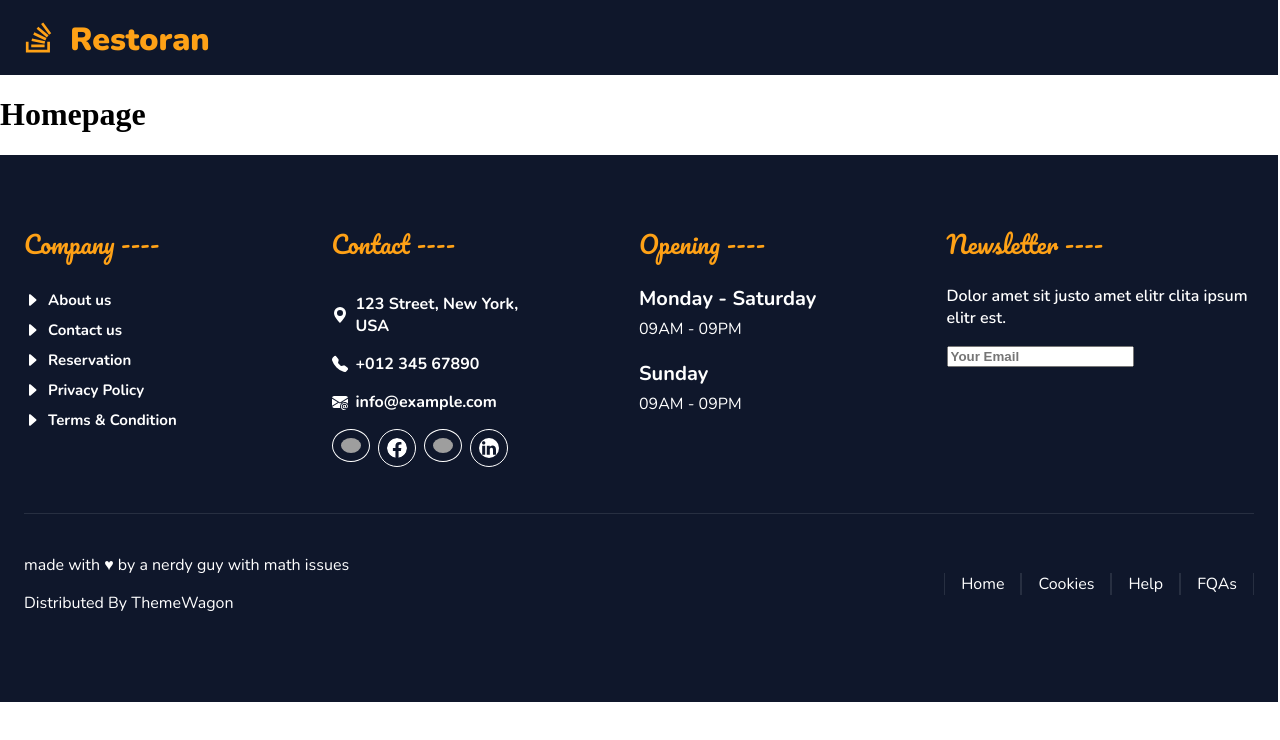
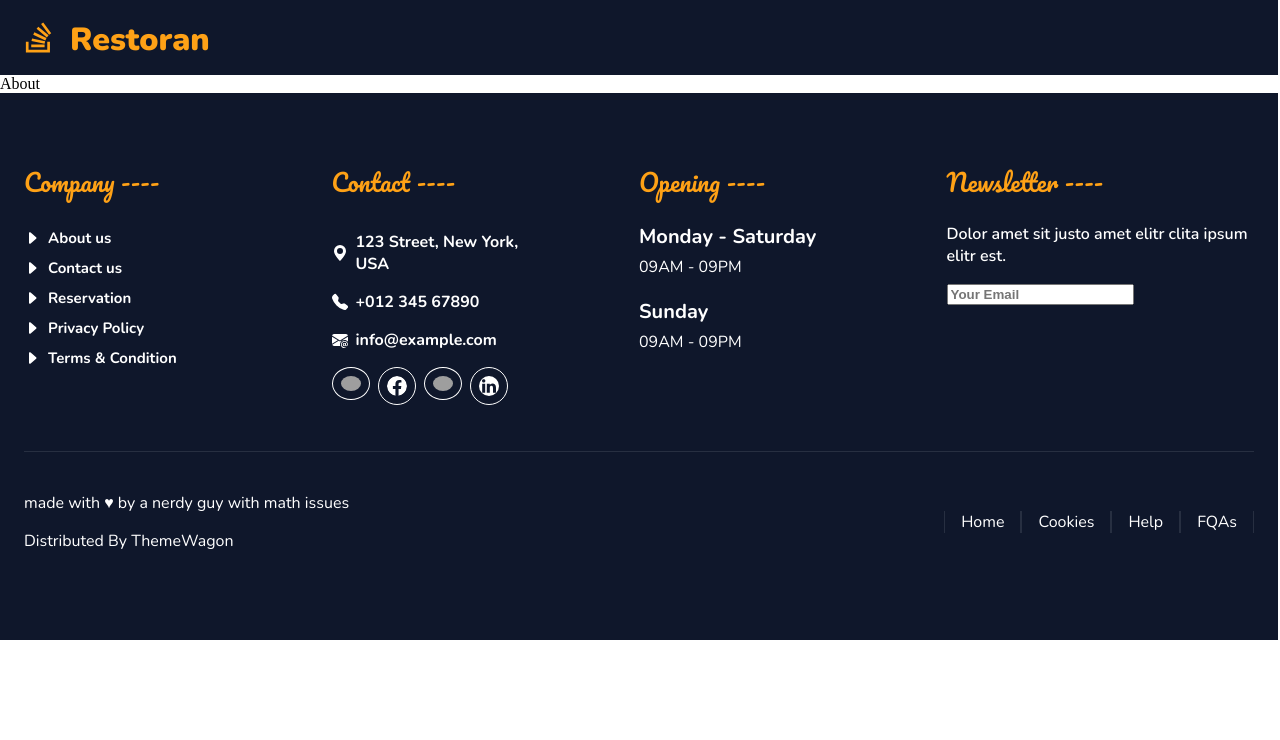
Before and after one commit to marcospinelli7/dojo-exercise-restaurant, a React (Create React App) app: page /about in a window 1280 px wide. Shown: the top 740 px of the page. Built offline with nearby package versions, Linux system fonts and the light colour scheme; grey boxes are pictures that could not be loaded; the HTML template or start-up script is replaced by a standard one.

Commit message:
Set up navigation routes, Create Homepage and About Page, PageLayout updated

```diff
--- a/src/App.js
+++ b/src/App.js
@@ -1,15 +1,24 @@
 import React from "react";
+import { BrowserRouter, Routes, Route } from "react-router-dom";
+
 //components
 import { PageLayout } from "./components";
-
+//pages
+import { About, Homepage } from "./pages";
 
 function App() {
   return (
-    <div className="App">
-      <PageLayout>
-        <h1>Homepage</h1>
-      </PageLayout>
-    </div>
+    <BrowserRouter>
+      <Routes>
+        <Route path="/" element={<PageLayout />}>
+        <Route index element={<Homepage />} />
+        <Route path="/about" element={<About />} />
+          {/* <Route path="blogs" element={<Blogs />} />
+          <Route path="contact" element={<Contact />} /> */}
+          {/* <Route path="*" element={<NoPage />} /> */}
+        </Route>
+      </Routes>
+    </BrowserRouter>
   );
 }
 
--- a/src/components/PageLayout/PageLayout.jsx
+++ b/src/components/PageLayout/PageLayout.jsx
@@ -2,13 +2,15 @@ import React from 'react'
 //components
 import Navbar from '../Navbar/Navbar';
 import Footer from '../Footer/Footer';
+import { Outlet } from 'react-router-dom';
 //style
 
-const PageLayout = ({ children }) => {
+const PageLayout = () => {
   return (
     <>
       <Navbar />
-      {children}
+      {/* for children elements between the navbar and footer */}
+      <Outlet />
       <Footer />
     </>
   )
--- /dev/null
+++ b/src/pages/About/About.jsx
@@ -0,0 +1,9 @@
+import React from 'react'
+
+const About = () => {
+  return (
+    <div>About</div>
+  )
+}
+
+export default About
--- /dev/null
+++ b/src/pages/Homepage/Homepage.jsx
@@ -0,0 +1,13 @@
+import React from 'react';
+import { Link } from 'react-router-dom';
+
+const Homepage = () => {
+  return (
+    <>
+        <h1>TEST</h1>
+        <Link to="/about">LINK</Link>
+    </>
+  )
+}
+
+export default Homepage
--- /dev/null
+++ b/src/pages/index.js
@@ -0,0 +1,7 @@
+import Homepage from "./Homepage/Homepage";
+import About from "./About/About";
+
+export {
+    Homepage,
+    About
+}
```
